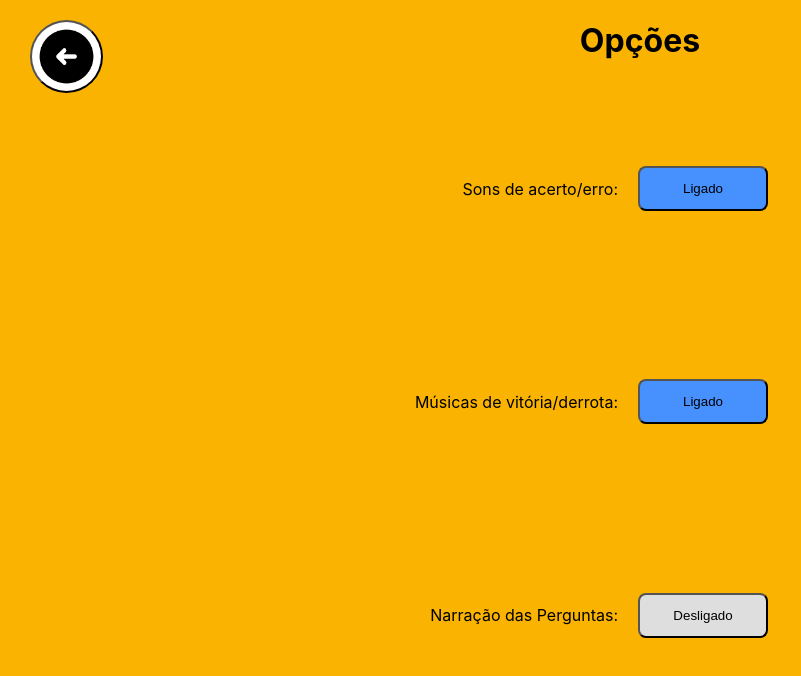
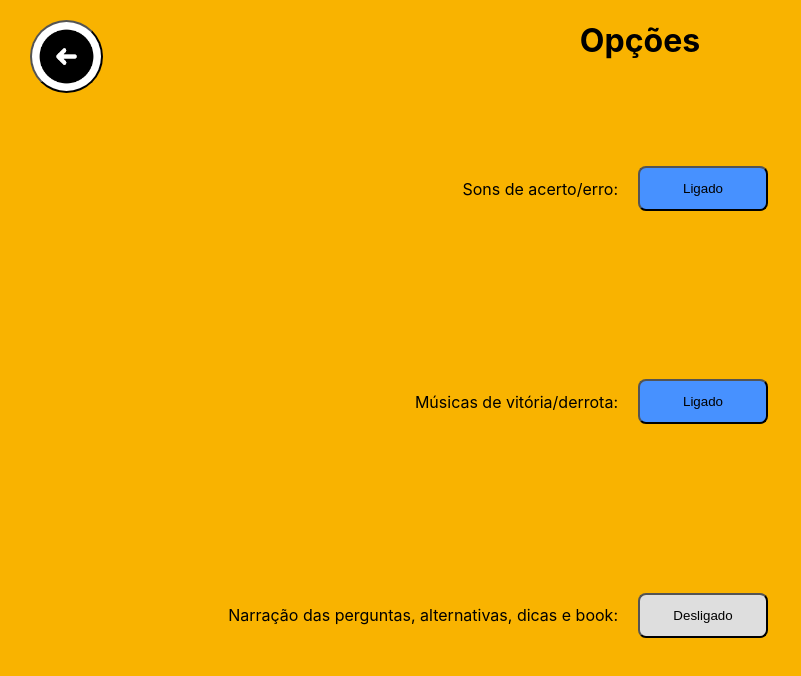
Before and after one commit to IrvinKXT/ucbattle, a React (Create React App) app: page /Opcoes in a window 1280 px wide. Shown: the top 676 px of the page, without its empty margins (0-801 px from the left). Built offline with nearby package versions, Linux system fonts and the light colour scheme.

Commit message:
Add files via upload

```diff
--- a/src/Opcoes.js
+++ b/src/Opcoes.js
@@ -41,7 +41,7 @@ function Opcoes(props) {
                         <button className='Botao_ganharOUperder' onClick={() => altera2()} style={{ backgroundColor: ganharPerder ? "#4791FF" : "#DEDEDE" }}>{ganharPerder ? "Ligado" : "Desligado"}</button>
                     </div>
                     <div className='Narracao'>
-                        <p>Narração das Perguntas: </p>
+                        <p>Narração das perguntas, alternativas, dicas e book: </p>
                         <button className='Botao_Narracao' onClick={() => altera3()} style={{ backgroundColor: narracao ? "#4791FF" : "#DEDEDE" }}>{narracao ? "Ligado" : "Desligado"}</button>
                     </div>
                 </div>
```
